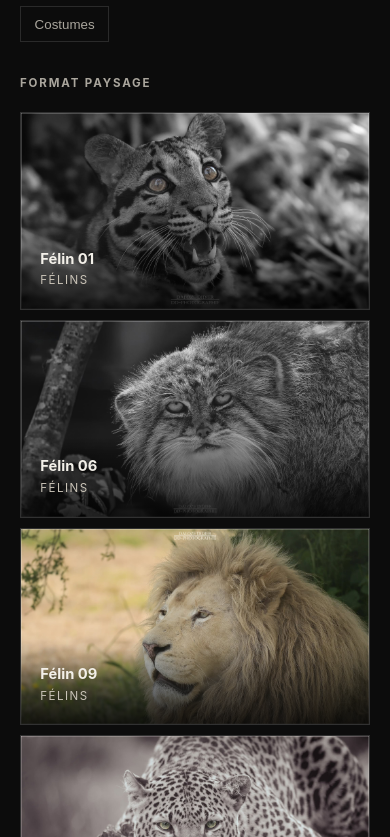
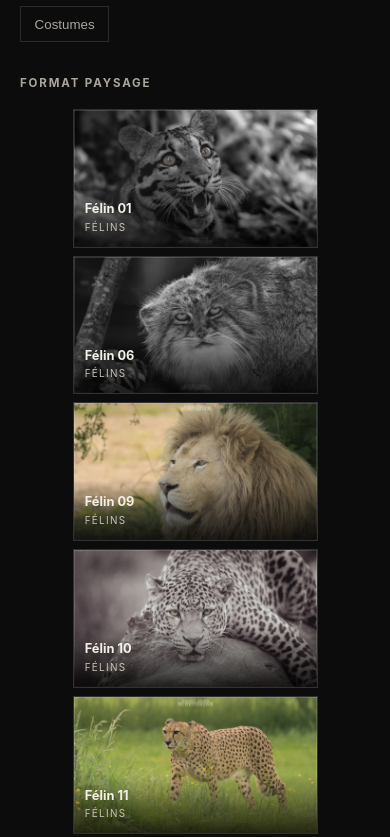
Before and after one commit to dalozedidier-dot/Daloze-Didier-Photographie, a plain HTML site: page index.html in a window 390 px wide. Shown: the part 1198-2035 px from the top of the page. Drawn offline with Linux system fonts and the light colour scheme.

Commit message:
Compacte les vignettes et bloque le clic droit

```diff
--- a/index.html
+++ b/index.html
@@ -13,11 +13,11 @@
     }
 
     .orientation-group + .orientation-group {
-      margin-top: 4rem;
+      margin-top: 3rem;
     }
 
     .orientation-title {
-      margin: 0 0 1.2rem;
+      margin: 0 0 1rem;
       color: var(--muted);
       font-family: inherit;
       font-size: .72rem;
@@ -30,14 +30,15 @@
       display: flex;
       flex-wrap: wrap;
       align-items: flex-start;
-      gap: 14px;
+      justify-content: flex-start;
+      gap: 12px;
     }
 
     .photo-card,
     .photo-card:nth-child(5n+1),
     .photo-card:nth-child(5n+4) {
       position: relative;
-      width: auto;
+      flex: 0 0 auto;
       min-width: 0;
       min-height: 0;
       overflow: hidden;
@@ -50,7 +51,6 @@
       display: block;
       width: 100% !important;
       height: auto !important;
-      max-width: 100%;
       object-fit: contain;
       -webkit-user-drag: none;
       -webkit-touch-callout: none;
@@ -70,23 +70,24 @@
 
     @media (max-width: 620px) {
       .orientation-grid {
-        justify-content: center;
-        gap: 10px;
+        gap: 8px;
       }
 
-      .orientation-grid-landscape .photo-card {
-        flex-basis: 100% !important;
-        max-width: 100% !important;
+      .photo-meta {
+        padding: .7rem;
       }
 
-      .orientation-grid-portrait .photo-card {
-        flex-basis: 280px !important;
-        max-width: min(100%, 300px) !important;
+      .photo-title {
+        font-size: .8rem;
+      }
+
+      .photo-category {
+        font-size: .62rem;
       }
     }
   </style>
 </head>
-<body>
+<body oncontextmenu="return false;" ondragstart="return false;">
   <a class="skip-link" href="#contenu">Aller au contenu</a>
 
   <header class="site-header">
@@ -198,7 +199,7 @@
   <dialog id="lightbox" class="lightbox">
     <button id="lightbox-close" class="lightbox-close" type="button" aria-label="Fermer">×</button>
     <figure>
-      <img id="lightbox-image" src="" alt="">
+      <img id="lightbox-image" src="" alt="" draggable="false" oncontextmenu="return false;">
       <figcaption id="lightbox-caption"></figcaption>
     </figure>
   </dialog>
```
